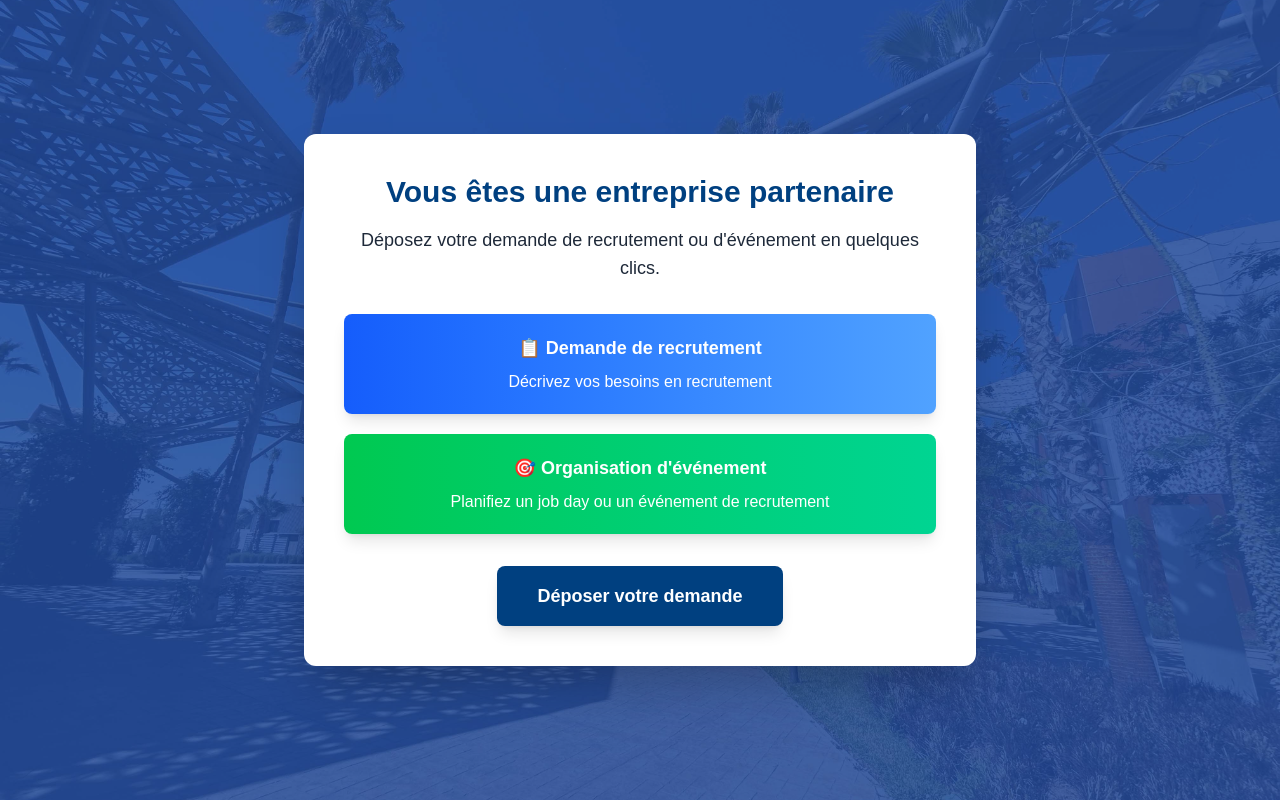
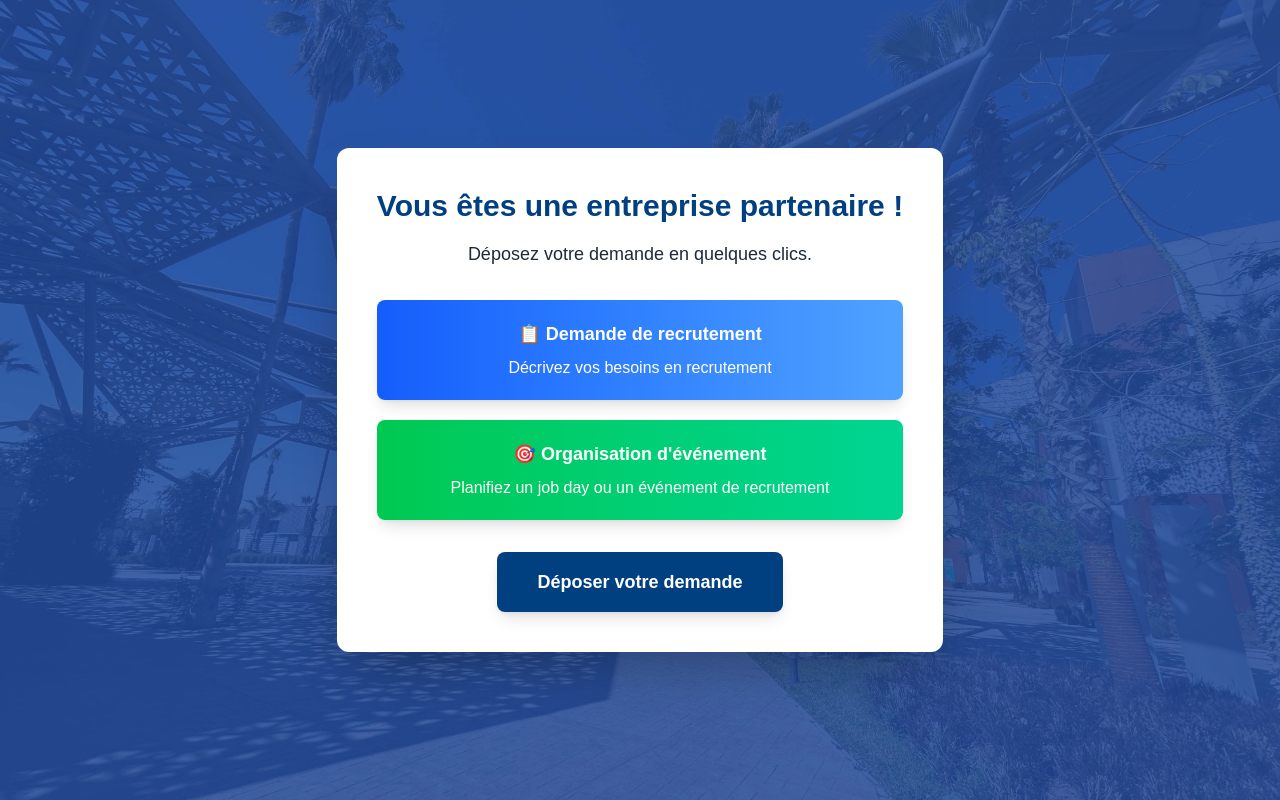
Before and after one commit to cop500/copsm, a Next.js app: page /entreprises in a window 1280 px wide. Built offline with nearby package versions, Linux system fonts and the light colour scheme; no server answers.

Commit message:
Amélioration texte page entreprises: ajout point d'exclamation et phrase raccourcie

```diff
--- a/src/app/entreprises/page.tsx
+++ b/src/app/entreprises/page.tsx
@@ -15,10 +15,10 @@ export default function EntreprisesPage() {
       <div className="relative z-10 flex flex-col items-center justify-center w-full min-h-screen">
         <div className="bg-white bg-opacity-95 rounded-xl shadow-2xl p-6 sm:p-8 md:p-10 text-center max-w-2xl mx-auto">
           <h1 className="text-2xl sm:text-3xl font-bold text-[#004080] mb-3 sm:mb-4">
-            Vous êtes une entreprise partenaire
+            Vous êtes une entreprise partenaire !
           </h1>
           <p className="mb-6 sm:mb-8 text-base sm:text-lg text-gray-800 font-medium">
-            Déposez votre demande de recrutement ou d'événement en quelques clics.
+            Déposez votre demande en quelques clics.
           </p>
 
           <div className="space-y-4 sm:space-y-5 mb-6 sm:mb-8">
```
